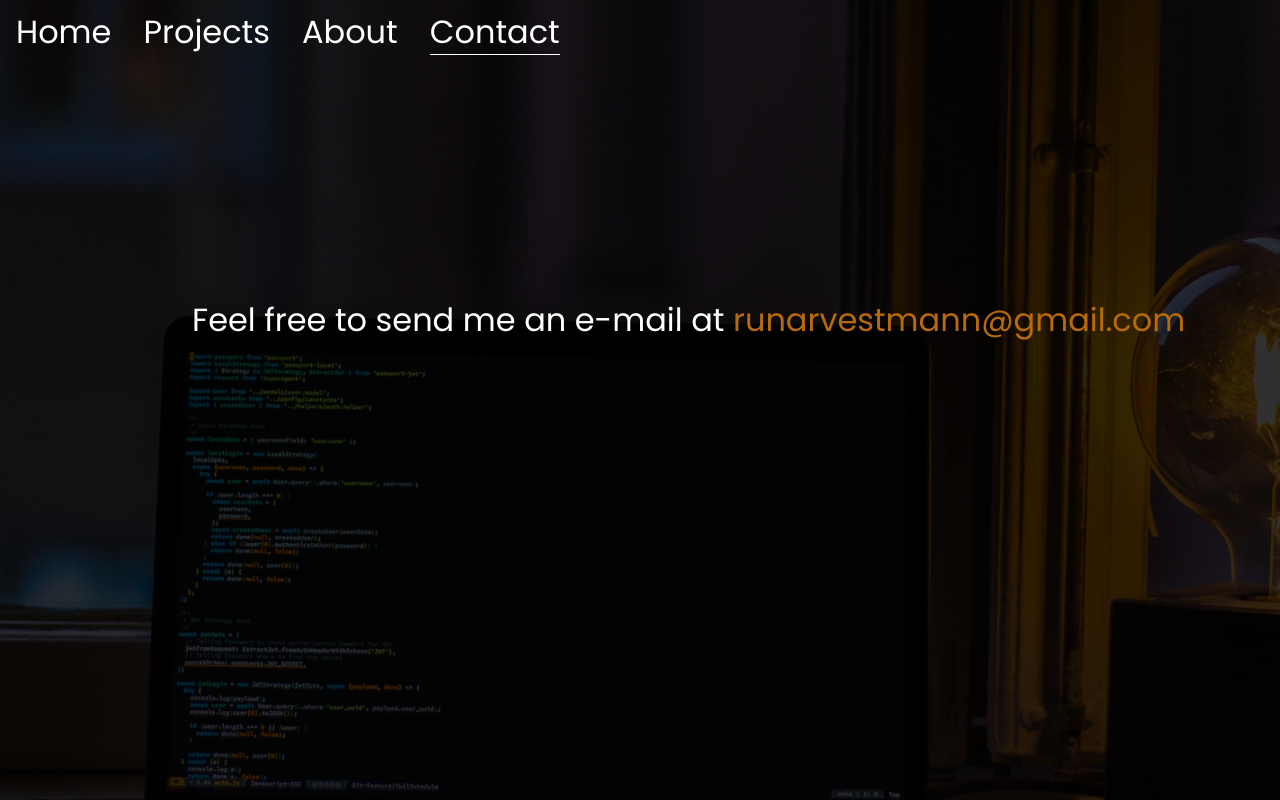
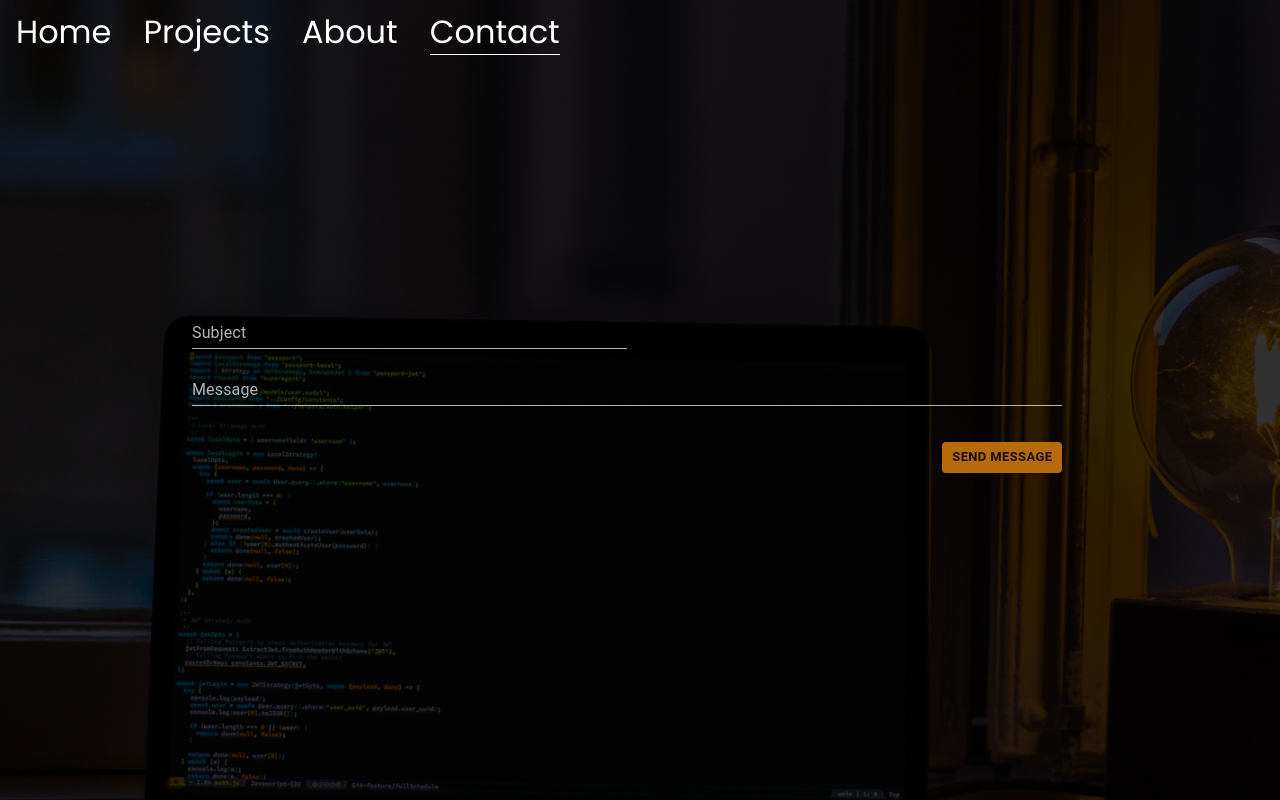
Before and after one commit to RunarVestmann/portfolio, a React (Create React App) app: page /contact in a window 1280 px wide. Built offline with nearby package versions, Linux system fonts and the light colour scheme.

Commit message:
Added email service

```diff
--- a/package.json
+++ b/package.json
@@ -3,6 +3,7 @@
   "version": "0.1.0",
   "private": true,
   "dependencies": {
+    "@material-ui/core": "^4.12.3",
     "@testing-library/jest-dom": "^5.14.1",
     "@testing-library/react": "^11.2.7",
     "@testing-library/user-event": "^12.8.3",
--- a/src/App.jsx
+++ b/src/App.jsx
@@ -4,9 +4,11 @@ import Home from './pages/Home';
 import Projects from './pages/Projects';
 import About from './pages/About';
 import Contact from './pages/Contact';
+import { createTheme, ThemeProvider } from '@material-ui/core';
 
 const App = () => {
     return (
+        <ThemeProvider theme={createTheme({ palette: { type: 'dark' } })}>
             <Router>
                 <NavigationBar />
                 <Switch>
@@ -17,6 +19,7 @@ const App = () => {
                     <Route path="*" render={() => <Redirect to="/" />} />
                 </Switch>
             </Router>
+        </ThemeProvider>
     );
 };
 
--- a/src/index.css
+++ b/src/index.css
@@ -35,3 +35,26 @@ a:hover {
     margin-top: 30vh;
     margin-left: 15vw;
 }
+
+#contact {
+    display: flex;
+    flex-flow: column nowrap;
+    width: 80%;
+}
+
+.subject {
+    width: 50%;
+    min-width: 40rem;
+}
+
+.message {
+    /* width: 80%; */
+}
+
+.contact-btn {
+    align-self: flex-end;
+}
+
+.contact-btn:hover {
+    opacity: 0.8;
+}
--- a/src/pages/Contact/index.jsx
+++ b/src/pages/Contact/index.jsx
@@ -1,18 +1,87 @@
+import { TextField, Button, CircularProgress, Typography } from '@material-ui/core';
+import { useState } from 'react';
 import './style.css';
 
 const Contact = () => {
+    const [state, setState] = useState({ subject: '', message: '' });
+    const [messageStatus, setMessageStatus] = useState({ messageSent: false, sendingMessage: false });
+    const handleChange = (ev) => setState((state) => ({ ...state, [ev.target.name]: ev.target.value }));
+    const [errors, setErrors] = useState({});
+    const handleSubmit = () => {
+        const errors = {};
+        if (state.subject.length === 0) errors.subject = 'Subject is required';
+        if (state.message.length === 0) errors.message = 'Message is required';
+        if (Object.keys(errors).length > 0) return setErrors(errors);
+        setMessageStatus({ sendingMessage: true, messageSent: false });
+        sendMessage();
+    };
+
+    const sendMessage = async () => {
+        await fetch('https://contact-runarvestmann.herokuapp.com/contact', {
+            method: 'POST',
+            headers: {
+                'Content-Type': 'application/json',
+            },
+            body: JSON.stringify(state),
+        });
+        setMessageStatus({ messageSent: true, sendingMessage: false });
+    };
+
     return (
         <div className="section">
             <div id="contact">
-                <p>
-                    Feel free to send me an e-mail at{' '}
-                    <a
-                        className="emphasis"
-                        href="mai&#108;&#116;o&#58;r&#37;&#55;5narv&#101;&#37;73tma%6E%6E%4&#48;gmai%6&#67;&#46;co&#109;"
-                    >
-                        r&#117;na&#114;&#118;est&#109;&#97;nn&#64;gm&#97;il&#46;&#99;om
-                    </a>
-                </p>
+                {messageStatus.sendingMessage && <CircularProgress />}
+                {messageStatus.messageSent && <Typography variant="h4">Your message has been delivered</Typography>}
+                {!messageStatus.messageSent && !messageStatus.sendingMessage && (
+                    <>
+                        <TextField
+                            onChange={handleChange}
+                            name="subject"
+                            margin="dense"
+                            className="subject"
+                            size="medium"
+                            label="Subject"
+                            error={!!errors.subject}
+                            helperText={errors.subject}
+                            FormHelperTextProps={{
+                                style: {
+                                    fontSize: '0.8rem',
+                                },
+                            }}
+                        />
+                        <TextField
+                            onChange={handleChange}
+                            name="message"
+                            margin="dense"
+                            className="message"
+                            InputProps={{ style: { marginBottom: '2rem' } }}
+                            size="medium"
+                            label="Message"
+                            multiline
+                            error={!!errors.message}
+                            helperText={errors.message}
+                            FormHelperTextProps={{
+                                style: {
+                                    fontSize: '0.8rem',
+                                    marginTop: '-1.5rem',
+                                    marginBottom: '1rem',
+                                },
+                            }}
+                        />
+                        <Button
+                            size="small"
+                            style={{
+                                backgroundColor: '#b66a0c',
+                                fontWeight: 'bold',
+                            }}
+                            variant="contained"
+                            className="contact-btn"
+                            onClick={handleSubmit}
+                        >
+                            Send message
+                        </Button>
+                    </>
+                )}
             </div>
         </div>
     );
```
Also changed, not shown: 1 other file (tests, documents, lock files or other folders). Lines whose indentation alone changed are shown as unchanged.
